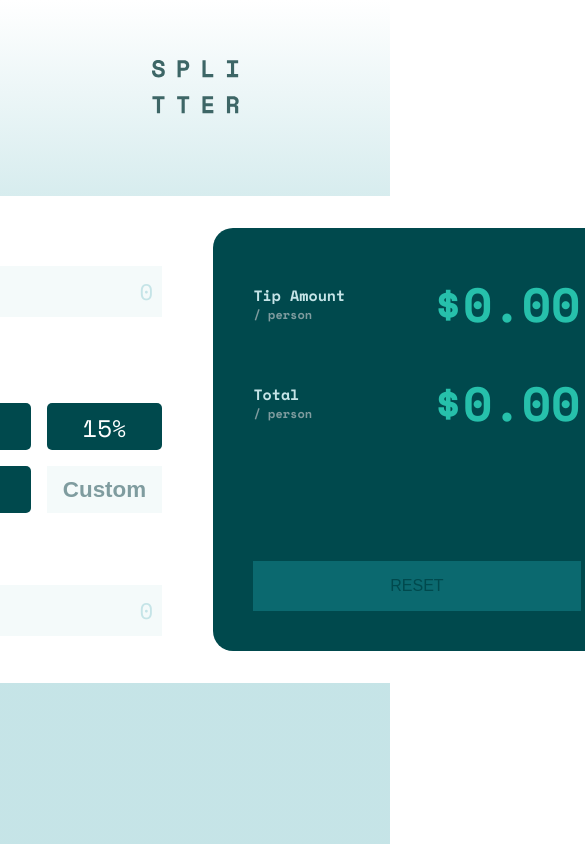
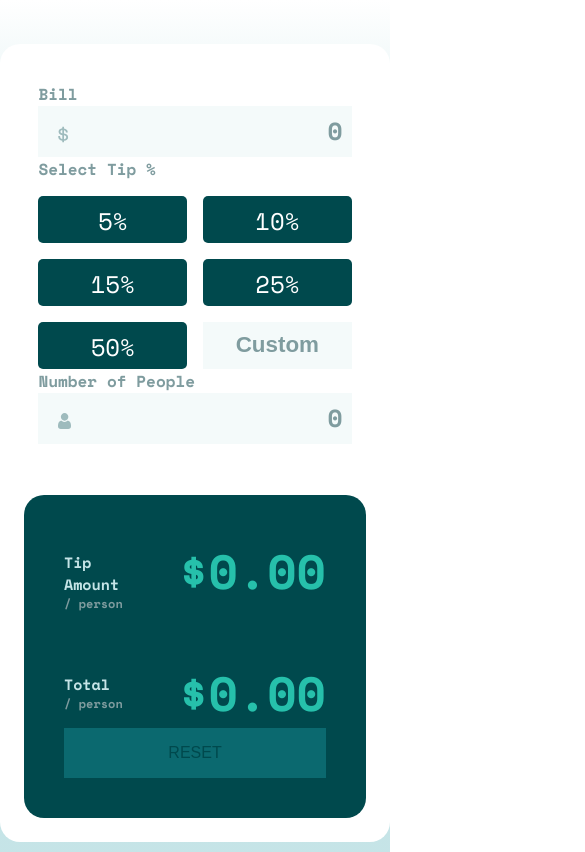
Before and after one commit to outerpreneur/tip-calculator-app-main, a plain HTML site: page index.html in a window 390 px wide. Shown: the top 852 px of the page, 585 px wide, since content can reach past the window. Drawn offline with nearby package versions, Linux system fonts and the light colour scheme.

Commit message:
responsive styles

```diff
--- a/style.css
+++ b/style.css
@@ -109,7 +109,9 @@ input::-webkit-inner-spin-button {
 }
 
 .bill-input input::placeholder, .people-input input::placeholder  {
-    color: var(--Light-grayish-cyan);
+    color: var(--Grayish-cyan);
+    font-weight: 600;
+    font-size: 1.1em;
 }
 
 .input input:focus {
@@ -223,3 +225,16 @@ input::-webkit-inner-spin-button {
     background-color: var(--Strong-cyan);
     color: var(--Very-dark-cyan);
 }
+
+/* responsive styles */
+@media screen and (max-width: 900px) {
+    .container {
+        width: 100%;
+        grid-template-columns: 1fr;
+        height: 100%;
+        padding: 1.5em;
+    }
+    .tip-selection {
+        grid-template-columns: repeat(2, 1fr);
+    }
+}
```
